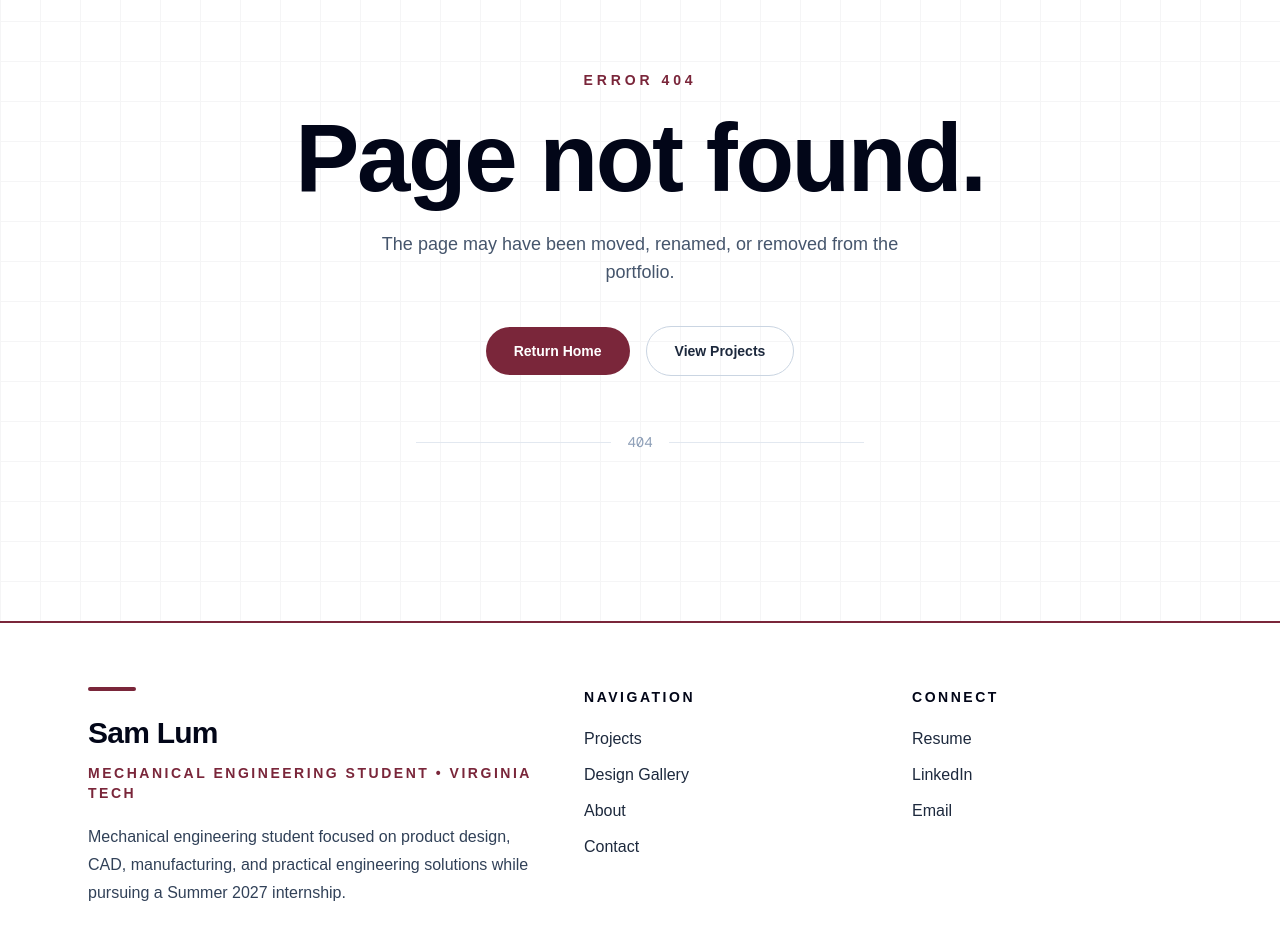
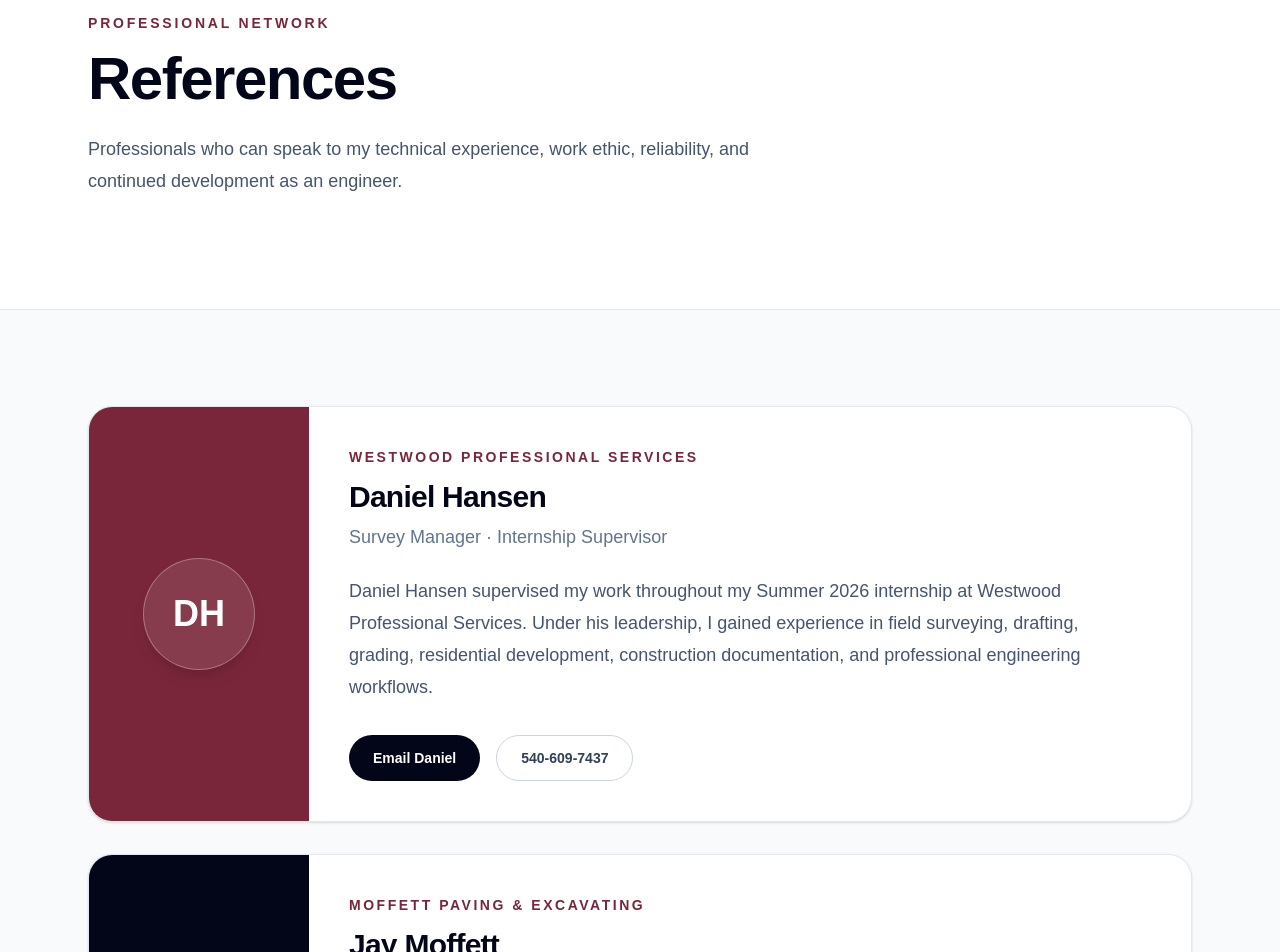
Before and after one commit to slumme-cyber/mechanical-engineering-portfolio, a Next.js app: page /references in a window 1280 px wide. Before the commit this address had no page. Shown: the part 180-1132 px from the top of the page. Built offline with nearby package versions, Linux system fonts and the light colour scheme.

Commit message:
Add references

```diff
--- a/app/layout.tsx
+++ b/app/layout.tsx
@@ -102,6 +102,10 @@ const navItems = [
     label: "About",
     href: "/about",
   },
+  {
+    label: "References",
+    href: "/references",
+  },
 ];
 
 export default function RootLayout({
--- a/app/projects/westwood/page.tsx
+++ b/app/projects/westwood/page.tsx
@@ -591,82 +591,74 @@ export default function WestwoodPage() {
       </section>
 
       {/* Professional Reference */}
-<section className="border-y border-slate-200 bg-slate-50/70">
-  <div className="mx-auto max-w-7xl px-6 py-24 lg:px-8">
-
-    <div className="mb-12">
-      <p className="text-sm font-semibold uppercase tracking-[0.28em] text-[#7A263A]">
-        Professional Reference
+<section className="border-t border-slate-200 py-24">
+  <div className="mx-auto max-w-6xl px-6">
+    {/* Section heading */}
+    <div className="max-w-3xl">
+      <p className="text-sm font-semibold uppercase tracking-[0.2em] text-[#7A263A]">
+        Professional References
       </p>
 
-      <h2 className="mt-4 text-4xl font-semibold tracking-tight text-slate-950">
-        Internship Supervisor
+      <h2 className="mt-3 text-4xl font-semibold tracking-tight text-slate-950">
+        References
       </h2>
+
+      <p className="mt-4 text-lg leading-8 text-slate-600">
+        Professionals who can speak to my technical experience, work ethic,
+        and development as an engineer.
+      </p>
     </div>
 
-    <div className="overflow-hidden rounded-[2rem] border border-slate-200 bg-white shadow-sm">
-
-      <div className="grid lg:grid-cols-[340px_1fr]">
-
-        {/* Portrait */}
-
-        <div className="relative min-h-[420px] bg-slate-100">
-          <Image
-            src="/images/westwood/daniel-hansen.jpg"
-            alt="Daniel Hansen"
-            fill
-            className="object-cover object-top"
-          />
+    {/* Reference card */}
+    <div className="mt-12 overflow-hidden rounded-3xl border border-slate-200 bg-white shadow-sm">
+      <div className="grid md:grid-cols-[220px_1fr]">
+        {/* Initials panel */}
+        <div className="flex min-h-56 items-center justify-center bg-[#7A263A] p-10">
+          <div className="flex h-28 w-28 items-center justify-center rounded-full border border-white/30 bg-white/10 text-4xl font-semibold text-white shadow-lg">
+            DH
+          </div>
         </div>
 
-        {/* Content */}
-
-        <div className="flex flex-col justify-center p-10 md:p-14">
-
-          <p className="text-sm font-semibold uppercase tracking-[0.25em] text-[#7A263A]">
+        {/* Reference information */}
+        <div className="p-8 md:p-10">
+          <p className="text-sm font-semibold uppercase tracking-[0.18em] text-[#7A263A]">
             Westwood Professional Services
           </p>
 
-          <h3 className="mt-3 text-3xl font-semibold tracking-tight">
+          <h3 className="mt-3 text-3xl font-semibold tracking-tight text-slate-950">
             Daniel Hansen
           </h3>
 
           <p className="mt-2 text-lg text-slate-500">
-            Survey Manager / Internship Supervisor
+            Survey Manager · Internship Supervisor
           </p>
 
-          <p className="mt-8 max-w-3xl text-lg leading-8 text-slate-600">
+          <p className="mt-6 max-w-3xl text-base leading-7 text-slate-600 md:text-lg md:leading-8">
             Daniel Hansen supervised my work throughout my Summer 2026
             internship at Westwood Professional Services. Under his
-            leadership I gained experience in field surveying, drafting,
+            leadership, I gained experience in field surveying, drafting,
             grading, residential development, construction documentation,
             and professional engineering workflows.
           </p>
 
-          <div className="mt-10 flex flex-wrap gap-4">
-
+          <div className="mt-8 flex flex-wrap gap-4">
             <a
-              href="#"
-              className="inline-flex items-center rounded-full bg-slate-950 px-6 py-3 text-sm font-semibold text-white opacity-60 cursor-default"
+              href="mailto:daniel.hansen@westwoodps.com"
+              className="inline-flex items-center rounded-full bg-slate-950 px-6 py-3 text-sm font-semibold text-white transition hover:bg-[#7A263A]"
             >
-              Email Coming Soon
+              Email Daniel
             </a>
 
             <a
-              href="#"
-              className="inline-flex items-center rounded-full border border-slate-300 bg-white px-6 py-3 text-sm font-semibold text-slate-700 opacity-60 cursor-default"
+              href="tel:+15406097437"
+              className="inline-flex items-center rounded-full border border-slate-300 bg-white px-6 py-3 text-sm font-semibold text-slate-700 transition hover:border-[#7A263A] hover:text-[#7A263A]"
             >
-              Phone Coming Soon
+              540-609-7437
             </a>
-
           </div>
-
         </div>
-
       </div>
-
     </div>
-
   </div>
 </section>
 
--- /dev/null
+++ b/app/references/page.tsx
@@ -0,0 +1,189 @@
+import type { Metadata } from "next";
+import Image from "next/image";
+
+export const metadata: Metadata = {
+  title: "References | Sam Lum",
+  description:
+    "Professional references for Sam Lum's engineering experience and work.",
+};
+
+export default function ReferencesPage() {
+  return (
+    <main className="min-h-screen bg-slate-50">
+      {/* Page heading */}
+      <section className="border-b border-slate-200 bg-white">
+        <div className="mx-auto max-w-6xl px-6 py-20 md:py-28">
+          <p className="text-sm font-semibold uppercase tracking-[0.2em] text-[#7A263A]">
+            Professional Network
+          </p>
+
+          <h1 className="mt-4 text-5xl font-semibold tracking-tight text-slate-950 md:text-6xl">
+            References
+          </h1>
+
+          <p className="mt-6 max-w-2xl text-lg leading-8 text-slate-600">
+            Professionals who can speak to my technical experience, work
+            ethic, reliability, and continued development as an engineer.
+          </p>
+        </div>
+      </section>
+
+      {/* References */}
+      <section className="mx-auto max-w-6xl px-6 py-16 md:py-24">
+        <div className="overflow-hidden rounded-3xl border border-slate-200 bg-white shadow-sm">
+          <div className="grid md:grid-cols-[220px_1fr]">
+            {/* Initials panel */}
+            <div className="flex min-h-56 items-center justify-center bg-[#7A263A] p-10">
+              <div className="flex h-28 w-28 items-center justify-center rounded-full border border-white/30 bg-white/10 text-4xl font-semibold text-white shadow-lg">
+                DH
+              </div>
+            </div>
+
+            {/* Reference information */}
+            <div className="p-8 md:p-10">
+              <p className="text-sm font-semibold uppercase tracking-[0.18em] text-[#7A263A]">
+                Westwood Professional Services
+              </p>
+
+              <h2 className="mt-3 text-3xl font-semibold tracking-tight text-slate-950">
+                Daniel Hansen
+              </h2>
+
+              <p className="mt-2 text-lg text-slate-500">
+                Survey Manager · Internship Supervisor
+              </p>
+
+              <p className="mt-6 max-w-3xl text-base leading-7 text-slate-600 md:text-lg md:leading-8">
+                Daniel Hansen supervised my work throughout my Summer 2026
+                internship at Westwood Professional Services. Under his
+                leadership, I gained experience in field surveying, drafting,
+                grading, residential development, construction documentation,
+                and professional engineering workflows.
+              </p>
+
+              <div className="mt-8 flex flex-wrap gap-4">
+                <a
+                  href="mailto:daniel.hansen@westwoodps.com"
+                  className="inline-flex items-center rounded-full bg-slate-950 px-6 py-3 text-sm font-semibold text-white transition hover:bg-[#7A263A]"
+                >
+                  Email Daniel
+                </a>
+
+                <a
+                  href="tel:+15406097437"
+                  className="inline-flex items-center rounded-full border border-slate-300 bg-white px-6 py-3 text-sm font-semibold text-slate-700 transition hover:border-[#7A263A] hover:text-[#7A263A]"
+                >
+                  540-609-7437
+                </a>
+              </div>
+            </div>
+          </div>
+        </div>
+
+      {/* Jay Moffett */}
+<div className="mt-8 overflow-hidden rounded-3xl border border-slate-200 bg-white shadow-sm">
+  <div className="grid md:grid-cols-[220px_1fr]">
+    {/* Initials panel */}
+    <div className="flex min-h-56 items-center justify-center bg-slate-950 p-10">
+      <div className="flex h-28 w-28 items-center justify-center rounded-full border border-white/30 bg-white/10 text-4xl font-semibold text-white shadow-lg">
+        JM
+      </div>
+    </div>
+
+    {/* Reference information */}
+    <div className="p-8 md:p-10">
+      <p className="text-sm font-semibold uppercase tracking-[0.18em] text-[#7A263A]">
+        Moffett Paving &amp; Excavating
+      </p>
+
+      <h2 className="mt-3 text-3xl font-semibold tracking-tight text-slate-950">
+        Jay Moffett
+      </h2>
+
+      <p className="mt-2 text-lg text-slate-500">
+        Employer · Work Supervisor
+      </p>
+
+      <p className="mt-6 max-w-3xl text-base leading-7 text-slate-600 md:text-lg md:leading-8">
+        Jay Moffett supervised my work at Moffett Paving &amp; Excavating,
+        where I gained hands-on construction experience involving paving,
+        excavation, equipment operation, site preparation, and the
+        installation of water and storm lines.
+      </p>
+
+      <div className="mt-8 flex flex-wrap gap-4">
+
+        <a
+  href="tel:+15404309112"
+  className="inline-flex items-center rounded-full border border-slate-300 bg-white px-6 py-3 text-sm font-semibold text-slate-700 transition hover:border-[#7A263A] hover:text-[#7A263A]"
+>
+  540-430-9112
+</a>
+      </div>
+    </div>
+  </div>
+</div>
+
+{/* Dr. Richard L. Clark Jr. */}
+<div className="mt-8 overflow-hidden rounded-3xl border border-slate-200 bg-white shadow-sm">
+  <div className="grid lg:grid-cols-[340px_1fr]">
+    {/* Portrait */}
+    <div className="relative min-h-[360px] bg-slate-100 lg:min-h-[420px]">
+      <Image
+        src="/images/projects/richard-clark.jpg"
+        alt="Dr. Richard L. Clark Jr."
+        fill
+        sizes="(min-width: 1024px) 340px, 100vw"
+        className="object-cover object-top"
+      />
+    </div>
+
+    {/* Reference information */}
+    <div className="flex flex-col justify-center p-8 md:p-10 lg:p-14">
+      <p className="text-sm font-semibold uppercase tracking-[0.18em] text-[#7A263A]">
+        Virginia Tech
+      </p>
+
+      <h2 className="mt-3 text-3xl font-semibold tracking-tight text-slate-950">
+        Dr. Richard L. Clark, Jr.
+      </h2>
+
+      <p className="mt-2 text-lg text-slate-500">
+        Adjunct Faculty · Course Instructor
+      </p>
+
+      <p className="mt-6 max-w-3xl text-base leading-7 text-slate-600 md:text-lg md:leading-8">
+        The TouCan product-development project was completed under the
+        guidance of Dr. Richard L. Clark, Jr. in Virginia Tech’s engineering
+        design curriculum. Throughout the semester, he evaluated our team’s
+        engineering process, technical decisions, CAD development, prototype
+        integration, collaboration, and final presentation.
+      </p>
+
+      <div className="mt-8 flex flex-wrap gap-4">
+        <a
+          href="https://mlsoc.vt.edu/about/faculty-and-staff/richard-l--clark--jr-.html"
+          target="_blank"
+          rel="noopener noreferrer"
+          className="inline-flex items-center rounded-full bg-slate-950 px-6 py-3 text-sm font-semibold text-white transition hover:-translate-y-0.5 hover:bg-[#7A263A]"
+        >
+          Virginia Tech Profile
+          <span className="ml-2" aria-hidden="true">
+            ↗
+          </span>
+        </a>
+
+        <a
+          href="mailto:rlclark@vt.edu?subject=Reference%20Regarding%20Sam%20Lum"
+          className="inline-flex items-center rounded-full border border-slate-300 bg-white px-6 py-3 text-sm font-semibold text-slate-700 transition hover:border-[#7A263A] hover:text-[#7A263A]"
+        >
+          Email Dr. Clark
+        </a>
+      </div>
+    </div>
+  </div>
+</div>
+      </section>
+    </main>
+  );
+}
--- a/components/MobileNav.tsx
+++ b/components/MobileNav.tsx
@@ -8,6 +8,10 @@ const links = [
   { label: "Projects", href: "/projects" },
    { label: "About", href: "/about" },
   { label: "Contact", href: "/contact" },
+  {
+  label: "References",
+  href: "/references",
+},
 ];
 
 export default function MobileNav() {
--- a/components/Navbar.tsx
+++ b/components/Navbar.tsx
@@ -12,6 +12,7 @@ const navItems = [
   { label: "Home", href: "/" },
   { label: "Projects", href: "/projects" },
   { label: "About", href: "/about" },
+  { label: "References", href: "/references" },
 ];
 
 export default function RootLayout({
@@ -52,26 +53,33 @@ export default function RootLayout({
               </a>
 
               <a
-                href="mailto:YOUR_EMAIL_ADDRESS"
+                href="mailto:slumme@vt.edu"
                 className="rounded-full bg-[#7A263A] px-5 py-2.5 text-sm font-semibold text-white transition hover:bg-[#641f30]"
               >
                 Contact
               </a>
             </nav>
 
-            <div className="flex items-center gap-3 md:hidden">
+           <div className="flex items-center gap-2 md:hidden">
+  <Link
+    href="/references"
+    className="text-sm font-medium text-slate-600 transition hover:text-[#7A263A]"
+  >
+    References
+  </Link>
+
   <a
     href="/resume.pdf"
     target="_blank"
     rel="noreferrer"
-                className="rounded-full border border-slate-300 px-4 py-2 text-sm font-medium text-slate-800 transition hover:border-[#7A263A] hover:text-[#7A263A]"
+    className="rounded-full border border-slate-300 px-3 py-2 text-sm font-medium text-slate-800 transition hover:border-[#7A263A] hover:text-[#7A263A]"
   >
     Resume
   </a>
 
   <a
     href="mailto:slumme@vt.edu"
-                className="rounded-full bg-[#7A263A] px-4 py-2 text-sm font-semibold text-white transition hover:bg-[#641f30]"
+    className="rounded-full bg-[#7A263A] px-3 py-2 text-sm font-semibold text-white transition hover:bg-[#641f30]"
   >
     Contact
   </a>
```
Lines whose indentation alone changed are shown as unchanged.
